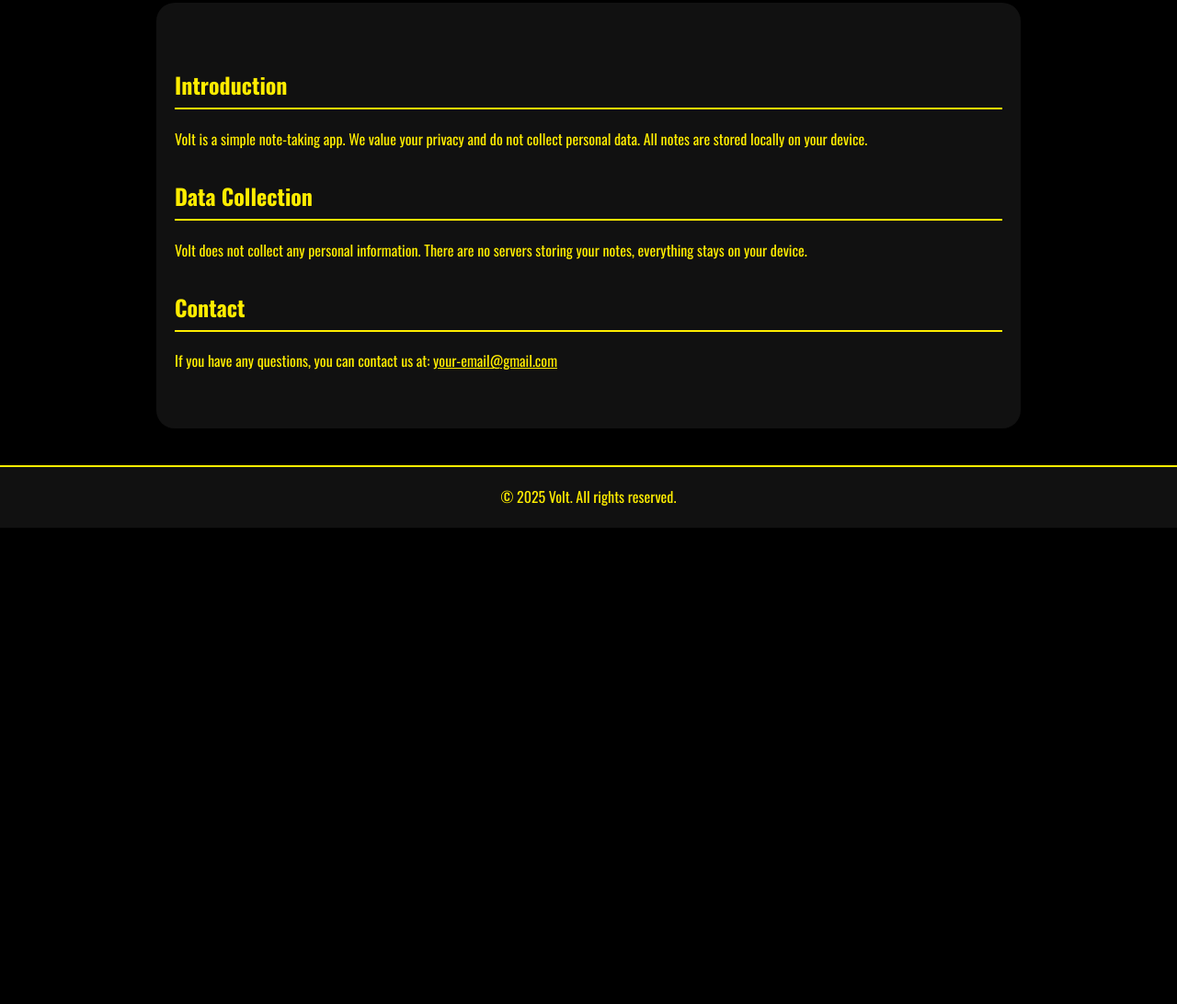
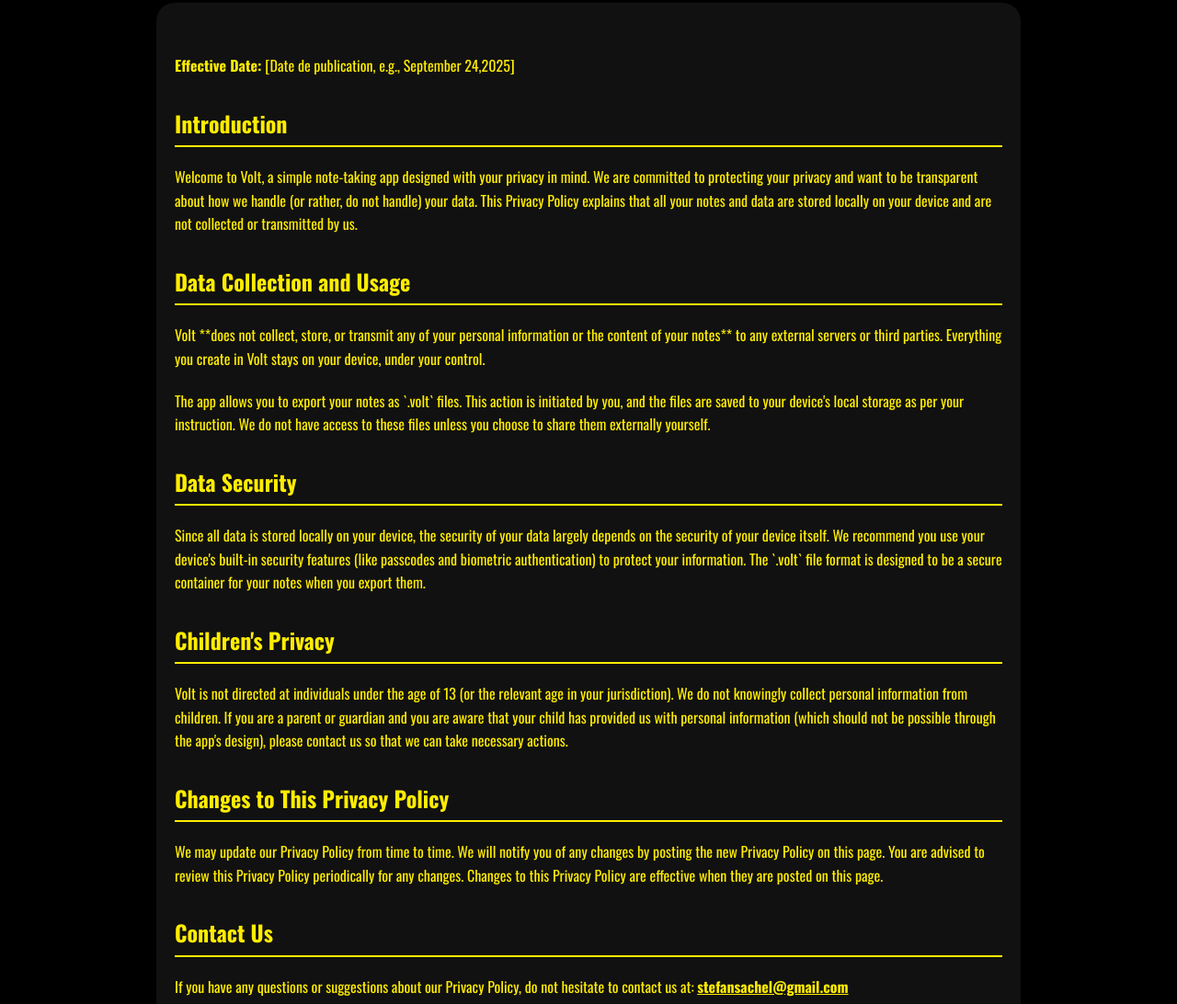
Before and after one commit to Stef302/volt-privacy-policy, a plain HTML site: page index.html in a window 1280 px wide. Shown: the part 320-1412 px from the top of the page at 92% size. Before the commit the page ends 894 px from the top, so only its background shows below. Drawn offline with nearby package versions, Linux system fonts and the light colour scheme.

Commit message:
Update index.html

```diff
--- a/index.html
+++ b/index.html
@@ -108,7 +108,7 @@
 </head>
 <body>
 <header>
-    <img src="logo.png" alt="Volt Logo">
+    <img src="logo.png" alt="Volt Logo"> <!-- Assure-toi que logo.png est accessible -->
     <h1>Volt Privacy Policy</h1>
     <div class="lightning"></div>
     <div class="lightning"></div>
@@ -116,18 +116,37 @@
 </header>
 
 <main>
+    <!-- AJOUTÉ: Date d'entrée en vigueur -->
+    <p><strong>Effective Date:</strong> [Date de publication, e.g., September 24,2025]</p>
+
     <h2>Introduction</h2>
-    <p>Volt is a simple note-taking app. We value your privacy and do not collect personal data. All notes are stored locally on your device.</p>
+    <!-- MODIFIÉ -->
+    <p>Welcome to Volt, a simple note-taking app designed with your privacy in mind. We are committed to protecting your privacy and want to be transparent about how we handle (or rather, do not handle) your data. This Privacy Policy explains that all your notes and data are stored locally on your device and are not collected or transmitted by us.</p>
 
-    <h2>Data Collection</h2>
-    <p>Volt does not collect any personal information. There are no servers storing your notes, everything stays on your device.</p>
+    <h2>Data Collection and Usage</h2>
+    <!-- MODIFIÉ -->
+    <p>Volt **does not collect, store, or transmit any of your personal information or the content of your notes** to any external servers or third parties. Everything you create in Volt stays on your device, under your control.</p>
+    <p>The app allows you to export your notes as `.volt` files. This action is initiated by you, and the files are saved to your device's local storage as per your instruction. We do not have access to these files unless you choose to share them externally yourself.</p>
 
-    <h2>Contact</h2>
-    <p>If you have any questions, you can contact us at: <a href="mailto:your-email@gmail.com">your-email@gmail.com</a></p>
+    <!-- AJOUTÉ: Section Sécurité des données -->
+    <h2>Data Security</h2>
+    <p>Since all data is stored locally on your device, the security of your data largely depends on the security of your device itself. We recommend you use your device's built-in security features (like passcodes and biometric authentication) to protect your information. The `.volt` file format is designed to be a secure container for your notes when you export them.</p>
+
+    <!-- AJOUTÉ: Section Vie privée des enfants -->
+    <h2>Children's Privacy</h2>
+    <p>Volt is not directed at individuals under the age of 13 (or the relevant age in your jurisdiction). We do not knowingly collect personal information from children. If you are a parent or guardian and you are aware that your child has provided us with personal information (which should not be possible through the app's design), please contact us so that we can take necessary actions.</p>
+
+    <!-- AJOUTÉ: Section Modifications de cette politique -->
+    <h2>Changes to This Privacy Policy</h2>
+    <p>We may update our Privacy Policy from time to time. We will notify you of any changes by posting the new Privacy Policy on this page. You are advised to review this Privacy Policy periodically for any changes. Changes to this Privacy Policy are effective when they are posted on this page.</p>
+
+    <h2>Contact Us</h2> <!-- MODIFIÉ -->
+    <p>If you have any questions or suggestions about our Privacy Policy, do not hesitate to contact us at: <a href="mailto:stefansachel@gmail.com"><strong>stefansachel@gmail.com</strong></a></p>
 </main>
 
 <footer>
-    &copy; 2025 Volt. All rights reserved.
+    <!-- MODIFIÉ: Année -->
+    &copy; <script>document.write(new Date().getFullYear())</script> Volt. All rights reserved.
 </footer>
 </body>
 </html>
```
